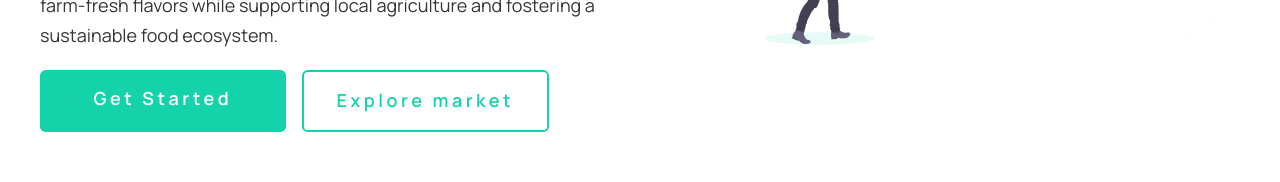
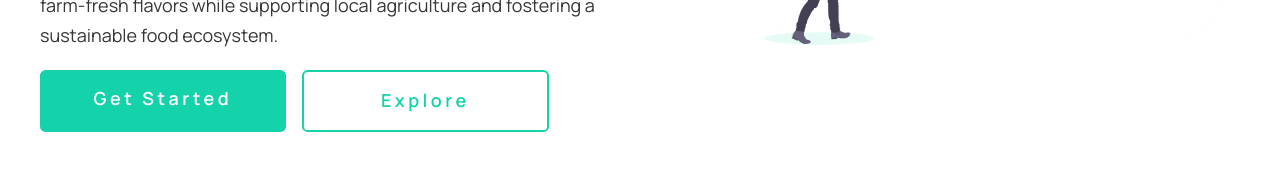
Before and after one commit to taqh/farmville, a React (Vite) app in the folder client/: page / in a window 1280 px wide. Shown: the part 496-678 px from the top of the page. Built offline with nearby package versions, Linux system fonts and the light colour scheme.

Commit message:
redirects

```diff
--- a/client/src/pages/Landing.jsx
+++ b/client/src/pages/Landing.jsx
@@ -40,7 +40,7 @@ function Landing() {
                </p>
                <div className='hero__action'>
                   <Link to='/register' className='action-btn'>Get Started</Link>
-                  <Link to='/explore' className='action-btn'>Explore market</Link>
+                  <Link to='/explore' className='action-btn'>Explore</Link>
                </div>
             </article>
             <div className='hero__illustration'>
```
